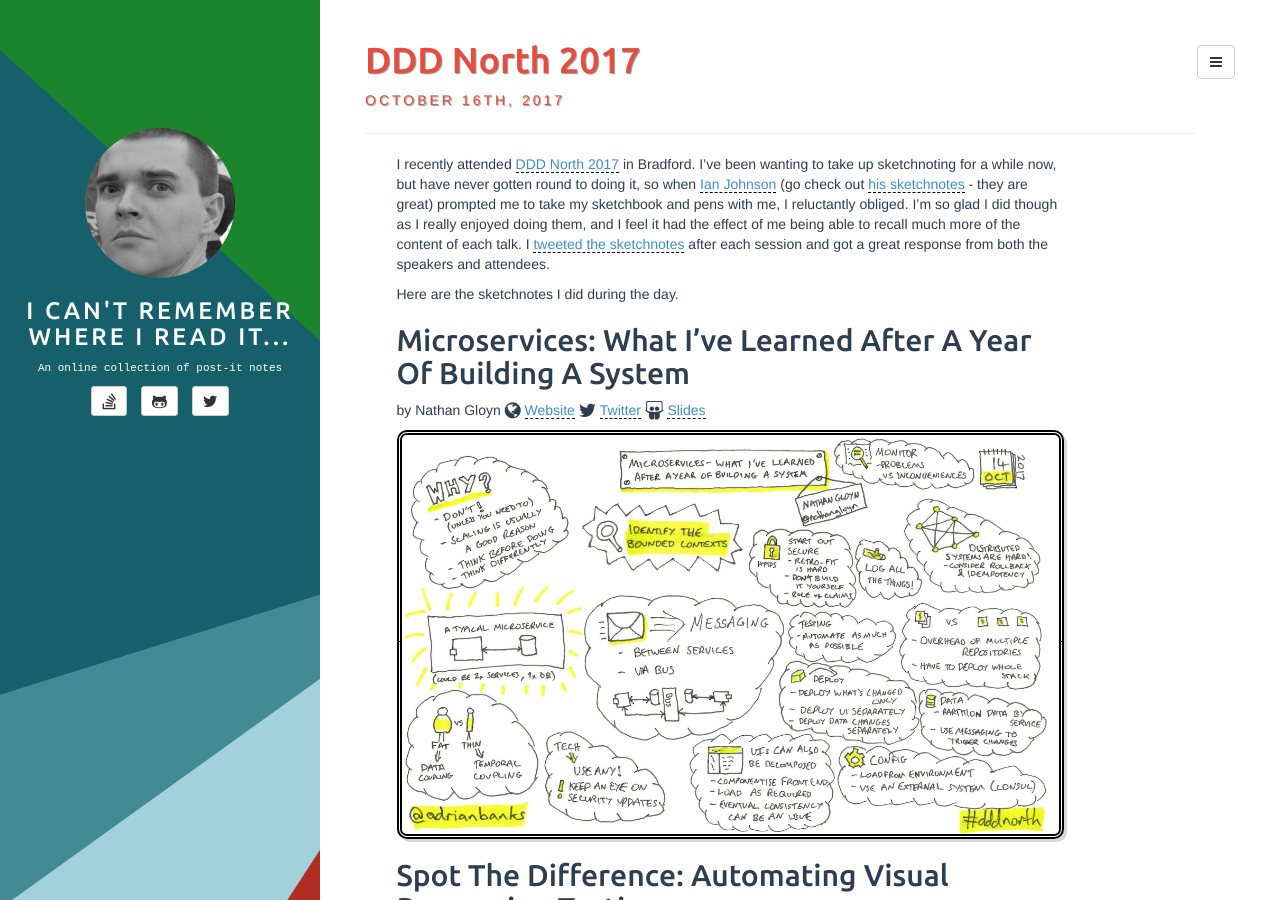
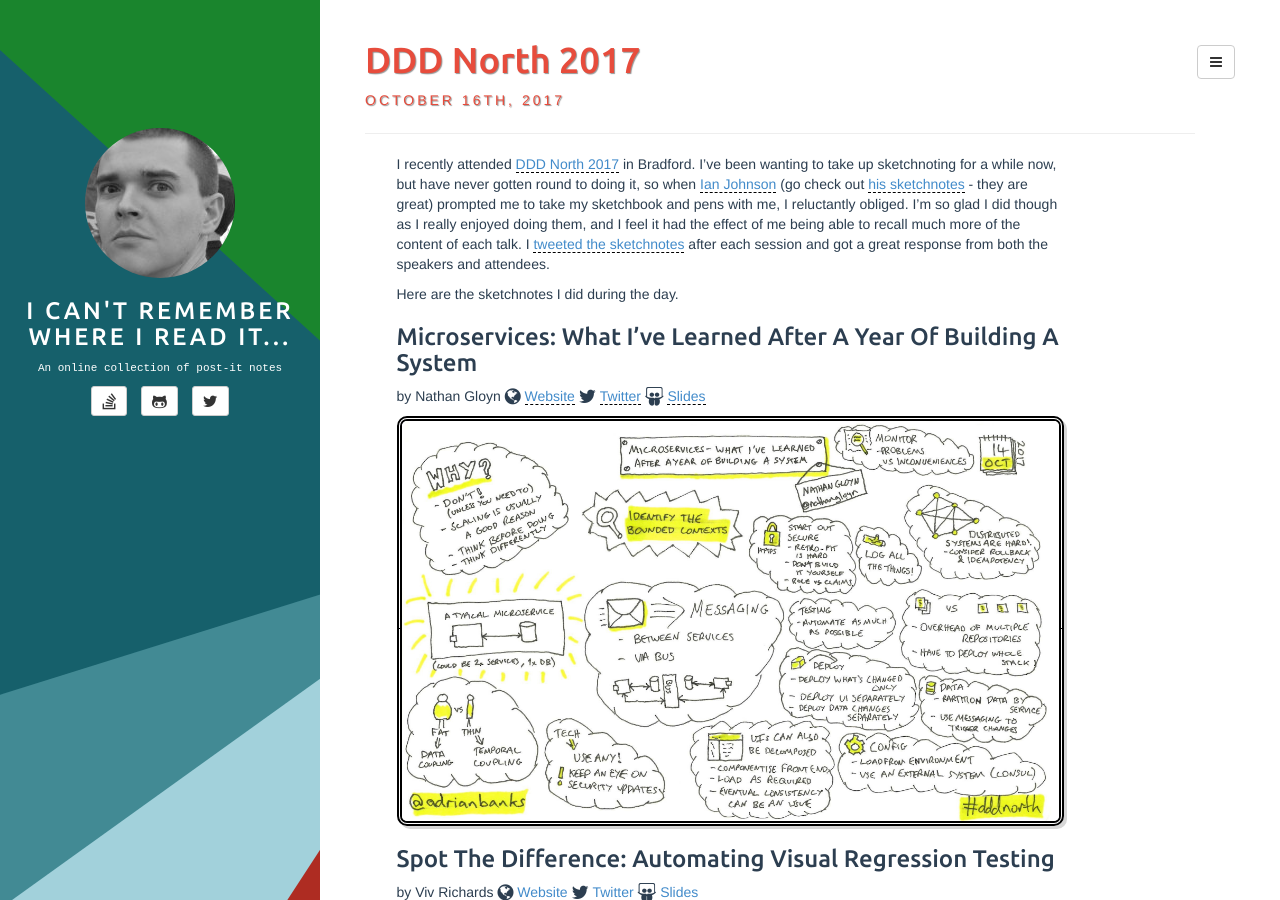
Before and after one commit to adrianbanks/adrianbanks.github.io, a Jekyll site: the page built from _posts/2017/10/2017-10-16-ddd-north.md, in a window 1280 px wide and 900 px high. Built offline with Jekyll 4.4.1, drawn with Linux system fonts in a browser that asks for light colours.

Commit message:
Reduce the heading size for sketchnotes

```diff
--- a/_posts/2017/10/2017-10-16-ddd-north.md
+++ b/_posts/2017/10/2017-10-16-ddd-north.md
@@ -10,7 +10,7 @@ I recently attended [DDD North 2017](http://www.dddnorth.co.uk) in Bradford. I'v
 
 Here are the sketchnotes I did during the day.
 
-## Microservices: What I've Learned After A Year Of Building A System
+### Microservices: What I've Learned After A Year Of Building A System
 by Nathan Gloyn
 <i class="fa fa-globe fa-lg"></i> [Website](http://designcoderelease.blogspot.co.uk)
 <i class="fa fa-twitter fa-lg"></i> [Twitter](https://twitter.com/NathanGloyn)
@@ -18,7 +18,7 @@ by Nathan Gloyn
 
 [![Microservices: What I've Learned After A Year Of Building A System by Nathan Gloyn][1]][1]
 
-## Spot The Difference: Automating Visual Regression Testing
+### Spot The Difference: Automating Visual Regression Testing
 by Viv Richards
 <i class="fa fa-globe fa-lg"></i> [Website](http://vivrichards.co.uk)
 <i class="fa fa-twitter fa-lg"></i> [Twitter](https://twitter.com/11vlr)
@@ -26,7 +26,7 @@ by Viv Richards
 
 [![Spot The Difference: Automating Visual Regression Testing by Viv Richards][2]][2]
 
-## Married To The Mob (Programming)
+### Married To The Mob (Programming)
 by Derek Graham
 <i class="fa fa-globe fa-lg"></i> [Website](https://deejaygraham.github.io)
 <i class="fa fa-twitter fa-lg"></i> [Twitter](https://twitter.com/deejaygraham)
@@ -34,7 +34,7 @@ by Derek Graham
 
 [![Married To The Mob (Programming) by Derek Graham][3]][3]
 
-## How To Parse A File
+### How To Parse A File
 by Matt Ellis
 <i class="fa fa-globe fa-lg"></i> [Website](http://sticklebackplastic.com)
 <i class="fa fa-twitter fa-lg"></i> [Twitter](https://twitter.com/citizenmatt)
@@ -42,7 +42,7 @@ by Matt Ellis
 
 [![How To Parse A File by Matt Ellis][4]][4]
 
-## Alexa, Open Sneezaroo...
+### Alexa, Open Sneezaroo...
 by Zinat Wali
 <i class="fa fa-twitter fa-lg"></i> [Twitter](https://twitter.com/tardarz)
 
```
